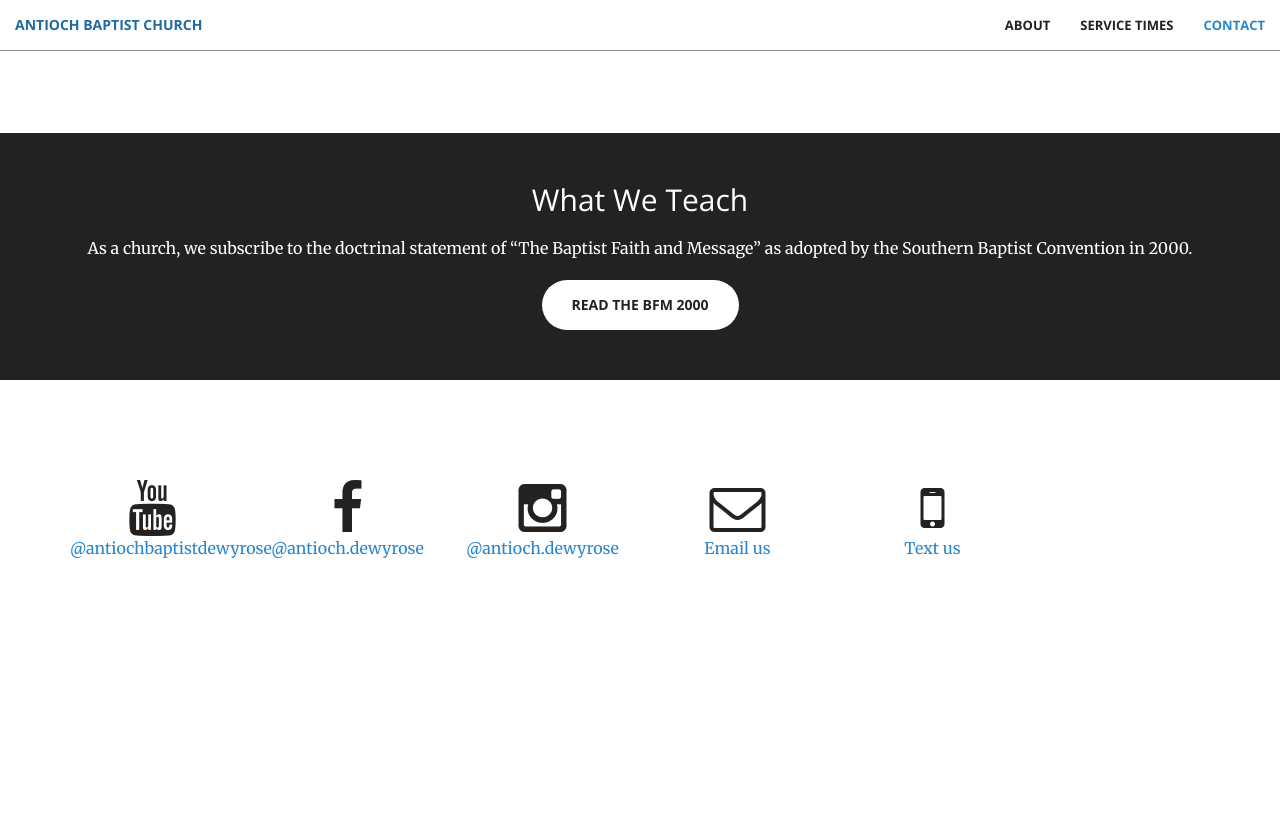
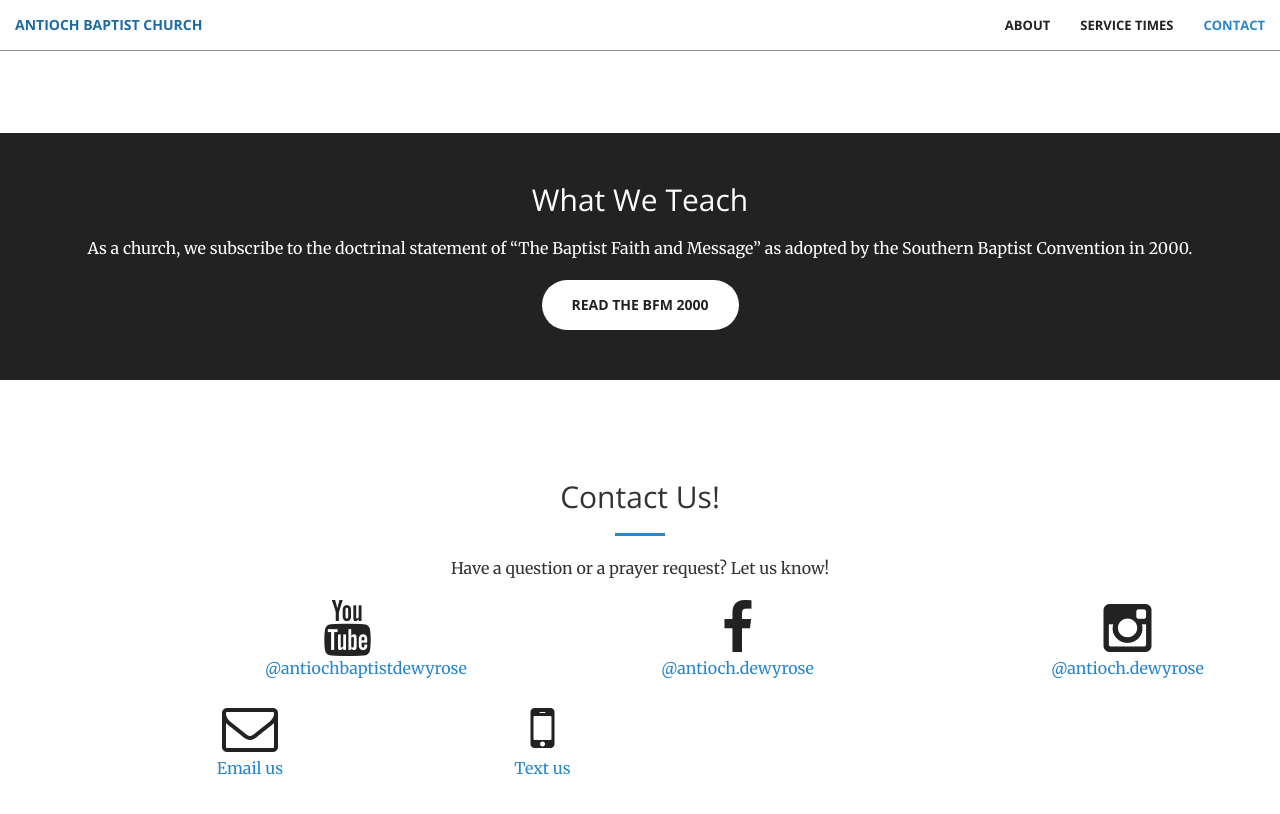
Before and after one commit to antiochbaptist/antiochbaptist.github.io, a Jekyll site: the page built from index.html, in a window 1280 px wide and 900 px high, scrolled down 1685 px. Shown: the top 814 px of the window. Built offline with Jekyll 4.4.1, drawn with Linux system fonts in a browser that asks for light colours; before the commit the page ends 2365 px from its top, so only the background shows below that.

Commit message:
Update contact.html
revert

```diff
--- a/_includes/contact.html
+++ b/_includes/contact.html
@@ -1,35 +1,41 @@
 <section id="contact">
     <div class="container">
-<div class="row justify-content-center">
-    <div class="col-lg-2 col-md-4 col-sm-6 text-center">
+        <div class="row">
+            <div class="col-lg-8 col-lg-offset-2 text-center">
+                <h2 class="section-heading">Contact Us!</h2>
+                <hr class="primary">
+                <p>Have a question or a prayer request? Let us know!</p>
+            </div>
+        <div class="col-lg-2 col-lg-offset-2 text-center">
             <a href="https://youtube.com/@antiochbaptistdewyrose">
                 <i class="fa fa-youtube fa-3x wow bounceIn" data-wow-delay=".1s"></i>
                 <p>@antiochbaptistdewyrose</p>
             </a>
         </div>
-    <div class="col-lg-2 col-md-4 col-sm-6 text-center">
+        <div class="col-lg-2 col-lg-offset-2 text-center">
             <a href="https://www.facebook.com/antioch.dewyrose">
                 <i class="fa fa-facebook fa-3x wow bounceIn" data-wow-delay=".1s"></i>
                 <p>@antioch.dewyrose</p>
             </a>
         </div>
-    <div class="col-lg-2 col-md-4 col-sm-6 text-center">
+        <div class="col-lg-2 col-lg-offset-2 text-center">
             <a href="https://www.instagram.com/antioch.dewyrose/">
                 <i class="fa fa-instagram fa-3x wow bounceIn" data-wow-delay=".1s"></i>
                 <p>@antioch.dewyrose</p>
             </a>
         </div>
-    <div class="col-lg-2 col-md-4 col-sm-6 text-center">
+        <div class="col-lg-2 col-lg-offset-1 text-center">
             <a href="mailto:{{ site.email }}">
             <i class="fa fa-envelope-o fa-3x wow bounceIn" data-wow-delay=".1s"></i>
                 <p>Email us</p>
             </a>
         </div>
-    <div class="col-lg-2 col-md-4 col-sm-6 text-center">
+        <div class="col-lg-2 col-lg-offset-1 text-center">
             <a href="sms:+1{{ site.sms_phonenumber }}?&amp;body=Hello, I have a question">
             <i class="fa fa-mobile fa-3x wow bounceIn" data-wow-delay=".1s"></i>
                 <p>Text us</p>
             </a>
         </div>
+
     </div>
 </section>
```
Lines whose indentation alone changed are shown as unchanged.
